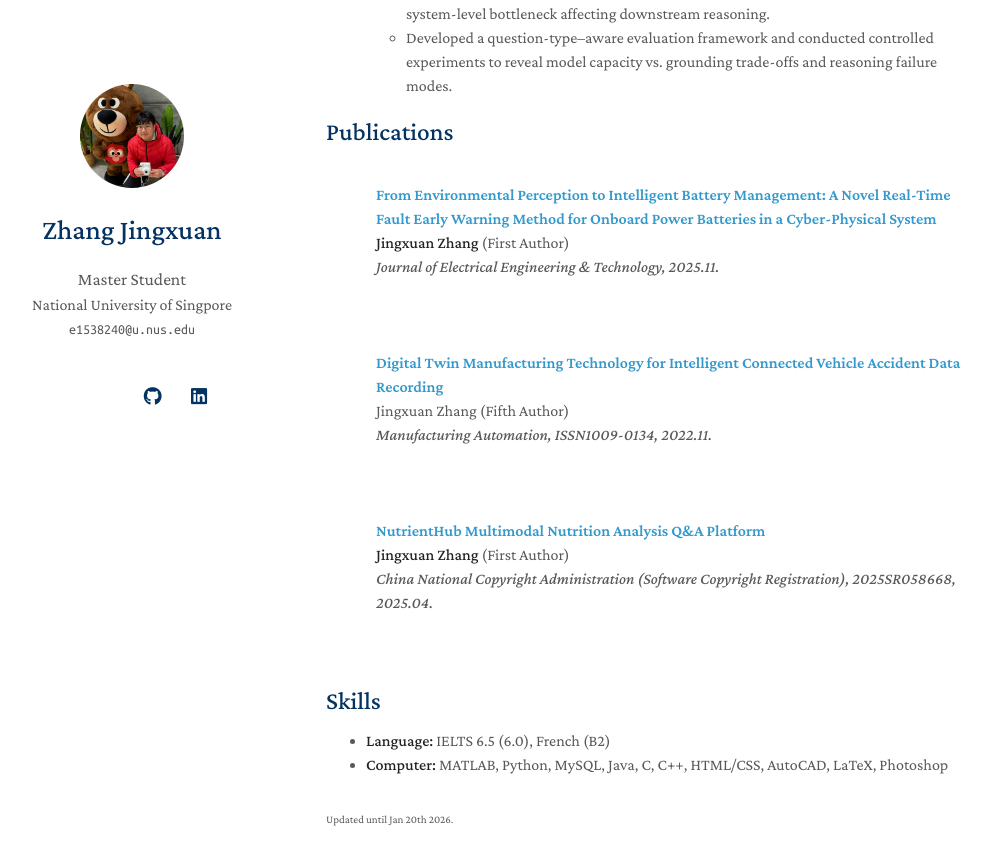
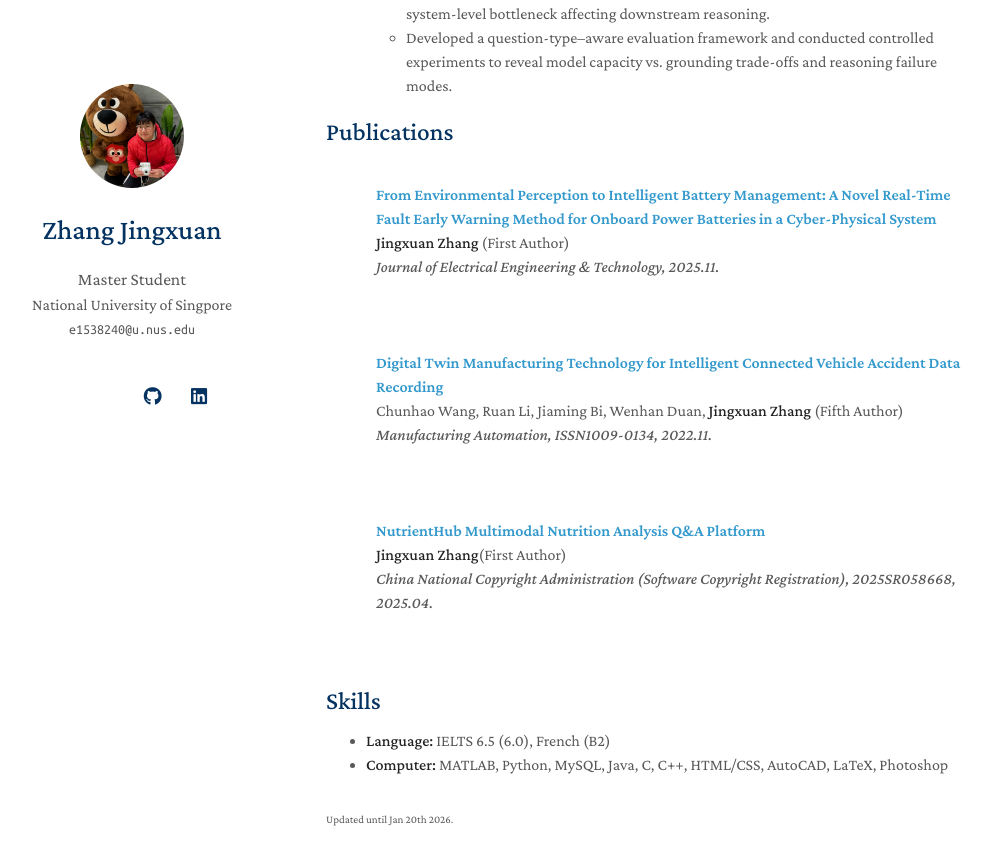
Before and after one commit to Yo1ogreyZz/Yo1ogreyZz.github.io, a Jekyll site: the page built from index.md, in a window 1280 px wide and 900 px high, scrolled down 1440 px. Shown: the top 865 px of the window, without its empty margins (144-1135 px from the left). Built offline with Jekyll 4.4.1, drawn with Linux system fonts in a browser that asks for light colours; a style sheet for code colours, icons or effects is not loaded; our own code applies the rules of GitHub Pages for plain Markdown files.

Commit message:
update publications

```diff
--- a/_data/publications.yml
+++ b/_data/publications.yml
@@ -5,9 +5,9 @@ main:
     conference: "Journal of Electrical Engineering & Technology, 2025.11."
 
   - title: "Digital Twin Manufacturing Technology for Intelligent Connected Vehicle Accident Data Recording"
-    authors: "Jingxuan Zhang (Fifth Author)"
+    authors: "Chunhao Wang, Ruan Li, Jiaming Bi, Wenhan Duan, <strong>Jingxuan Zhang</strong> (Fifth Author)"
     conference: "Manufacturing Automation, ISSN1009-0134, 2022.11."
 
   - title: "NutrientHub Multimodal Nutrition Analysis Q&A Platform"
-    authors: "<strong>Jingxuan Zhang</strong> (First Author)"
+    authors: "<strong>Jingxuan Zhang</strong>(First Author)"
     conference: "China National Copyright Administration (Software Copyright Registration), 2025SR058668, 2025.04."
```
